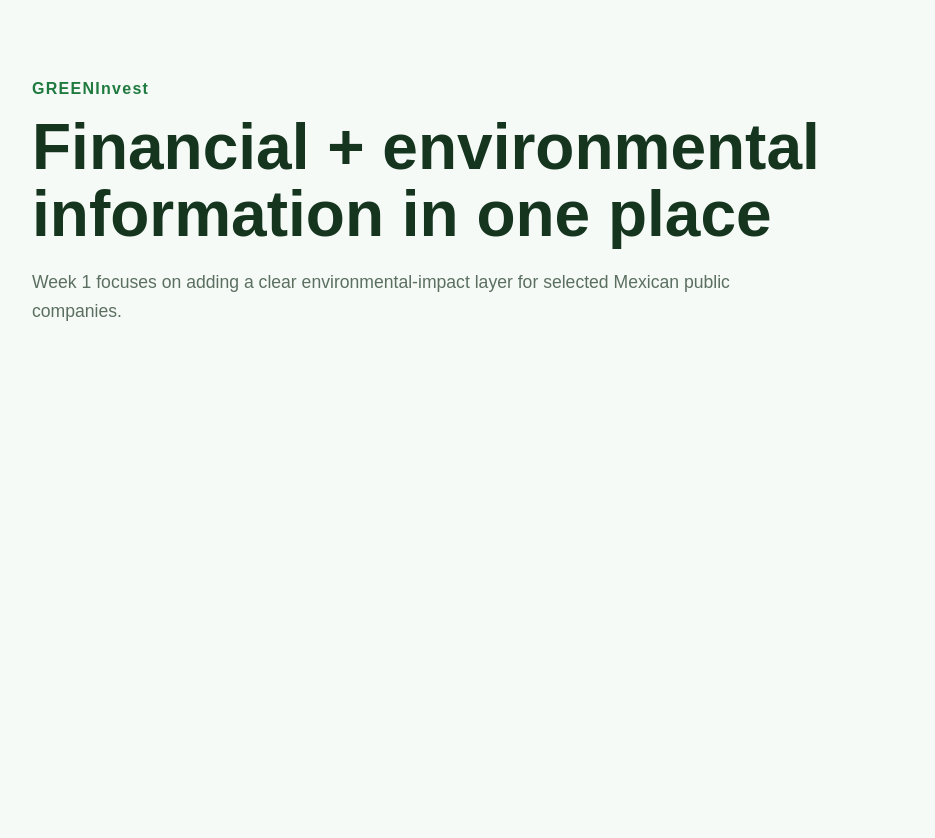
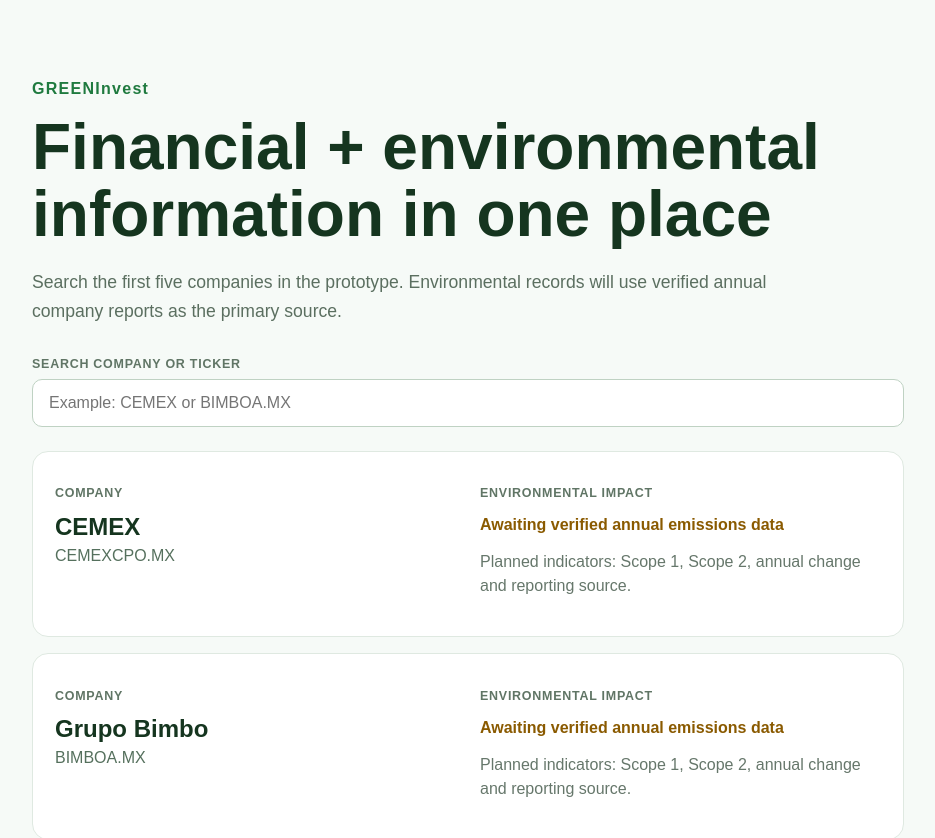
Before and after one commit to sofiacoria-afk/Week-1, a Next.js app: page / in a window 1280 px wide. Shown: the top 838 px of the page, without its empty margins (172-1107 px from the left). Before the commit the page ends 800 px from the top, so only its background shows below. Built offline with nearby package versions, Linux system fonts and the light colour scheme.

Commit message:
Build environmental impact search interface

```diff
--- a/app/globals.css
+++ b/app/globals.css
@@ -4,4 +4,14 @@
 .container { max-width: 920px; margin: 0 auto; padding: 64px 24px; }
 .eyebrow { color: #1f7a3f; font-weight: 700; letter-spacing: .08em; }
 h1 { font-size: clamp(2rem, 6vw, 4rem); line-height: 1.05; margin: 12px 0 20px; }
-.subtitle { max-width: 700px; color: #5b6f60; font-size: 1.1rem; line-height: 1.6; }
+.subtitle { max-width: 760px; color: #5b6f60; font-size: 1.1rem; line-height: 1.6; }
+.searchBox { margin: 32px 0 24px; display: grid; gap: 8px; }
+.searchBox label, .label { font-size: .78rem; font-weight: 700; letter-spacing: .06em; text-transform: uppercase; color: #607565; }
+.searchBox input { width: 100%; padding: 14px 16px; border: 1px solid #bfd2c3; border-radius: 10px; font-size: 1rem; background: white; }
+.cards { display: grid; gap: 16px; }
+.card { background: white; border: 1px solid #dfe9e1; border-radius: 16px; padding: 22px; display: grid; grid-template-columns: 1fr 1fr; gap: 24px; }
+.card h2 { margin: 4px 0 6px; }
+.ticker { margin: 0; color: #55705d; }
+.pending { font-weight: 700; color: #8a5a00; }
+.note { color: #66776b; line-height: 1.5; }
+@media (max-width: 700px) { .card { grid-template-columns: 1fr; } }
--- a/app/page.tsx
+++ b/app/page.tsx
@@ -1,9 +1,58 @@
+"use client";
+
+import { useMemo, useState } from "react";
+import { supportedCompanies } from "../lib/environmental";
+
 export default function Home() {
+  const [query, setQuery] = useState("");
+
+  const matches = useMemo(() => {
+    const q = query.trim().toLowerCase();
+    if (!q) return supportedCompanies;
+    return supportedCompanies.filter(
+      (item) => item.company.toLowerCase().includes(q) || item.ticker.toLowerCase().includes(q)
+    );
+  }, [query]);
+
   return (
     <main className="container">
       <p className="eyebrow">GREENInvest</p>
       <h1>Financial + environmental information in one place</h1>
-      <p className="subtitle">Week 1 focuses on adding a clear environmental-impact layer for selected Mexican public companies.</p>
+      <p className="subtitle">
+        Search the first five companies in the prototype. Environmental records will use verified annual company reports as the primary source.
+      </p>
+
+      <section className="searchBox">
+        <label htmlFor="company-search">Search company or ticker</label>
+        <input
+          id="company-search"
+          value={query}
+          onChange={(event) => setQuery(event.target.value)}
+          placeholder="Example: CEMEX or BIMBOA.MX"
+        />
+      </section>
+
+      <section className="cards">
+        {matches.map((item) => (
+          <article className="card" key={item.ticker}>
+            <div>
+              <p className="label">Company</p>
+              <h2>{item.company}</h2>
+              <p className="ticker">{item.ticker}</p>
+            </div>
+            <div className="impact">
+              <p className="label">Environmental impact</p>
+              <p className="pending">Awaiting verified annual emissions data</p>
+              <p className="note">Planned indicators: Scope 1, Scope 2, annual change and reporting source.</p>
+            </div>
+          </article>
+        ))}
+        {matches.length === 0 && (
+          <div className="card">
+            <p>This company is not available in the current GREENInvest prototype.</p>
+          </div>
+        )}
+      </section>
     </main>
   );
 }
```
